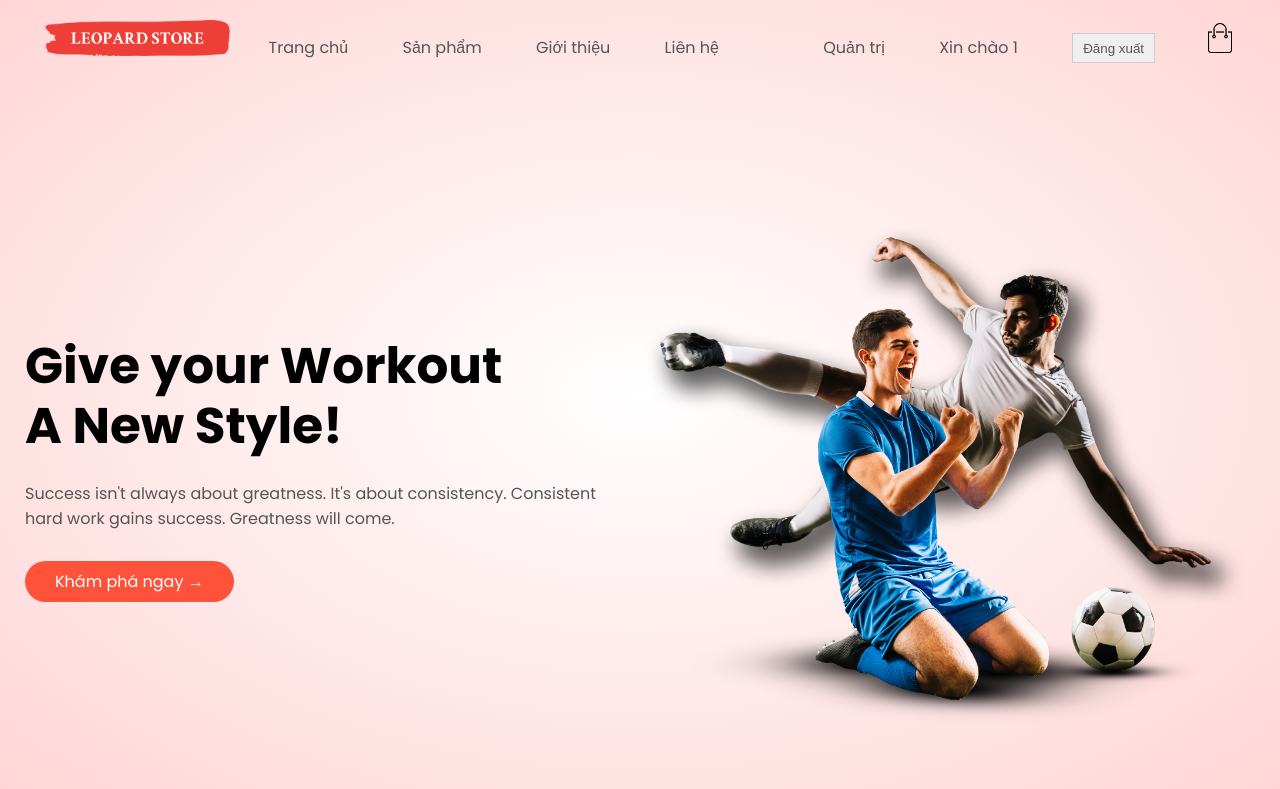
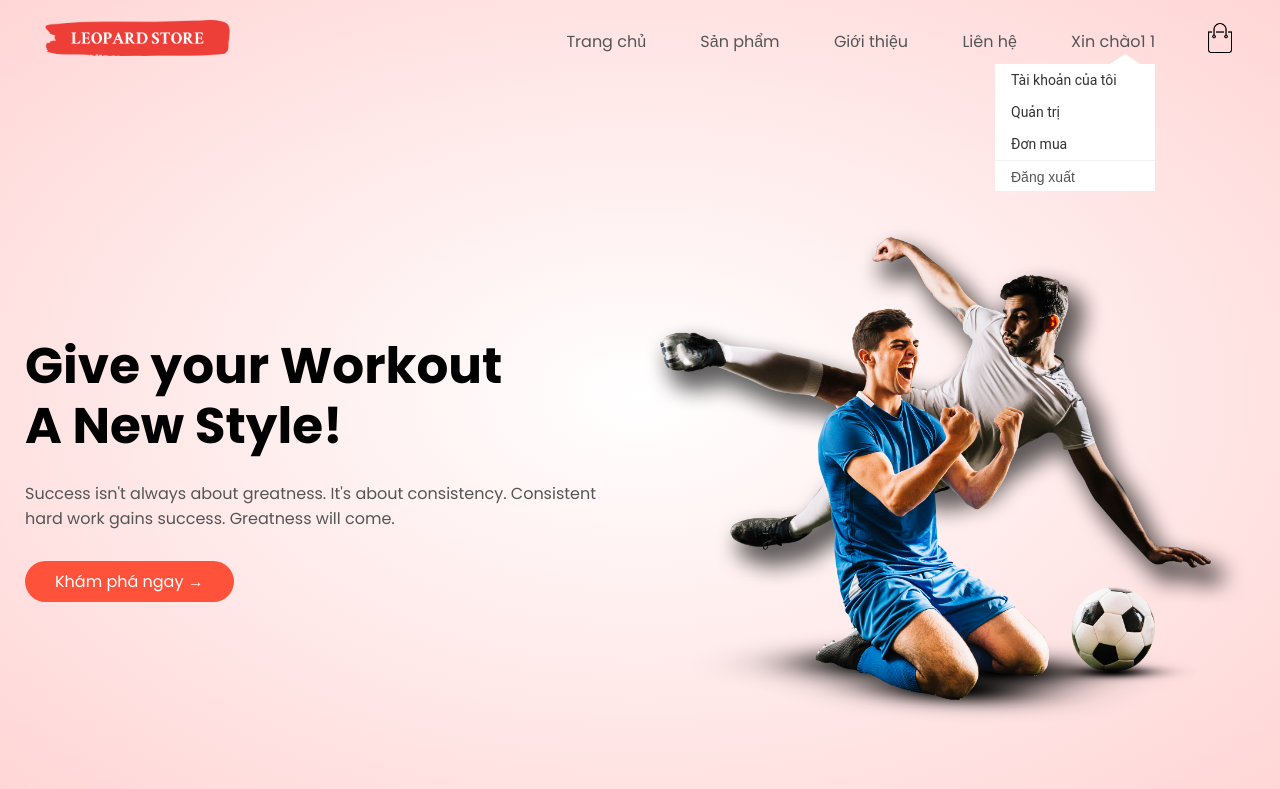
Before and after one commit to haduc25/ungdungcongnghe, a PHP site: page / in a window 1280 px wide. Shown: the top 789 px of the page. Run offline with PHP 8.4, Linux system fonts and the light colour scheme; the visitor is signed in with stand-in values (Sample User, id 1); data comes from the database, SQL or seed files in the repository.

Commit message:
handle navbar for admin

```diff
--- a/public/css/customStyle.css
+++ b/public/css/customStyle.css
@@ -46,7 +46,7 @@
     background-color: var(--white-color);
     border-radius: var(--border-radius-value);
     box-shadow: 0 1px 2px var(--box-shadow-color);
-    display: none;
+    display: block;
     animation: fadeIn ease-in 0.2s;
     will-change: opacity;
 }
@@ -71,16 +71,17 @@
     content: '';
     display: block;
     position: absolute;
-    top: -8px;
+    top: -15px;
     right: 0;
-    height: 8px;
-    width: 70%;
+    height: 15px;
+    width: 80%;
     /* background-color: cyan; */
 }
 
 .navbar__user-menu-item {
     margin: 0;
     display: block;
+    font-family: var(--title-font);
 }
 
 .navbar__user-menu-item--separate {
@@ -91,7 +92,7 @@
     display: block;
     color: var(--text-color);
     font-size: 14px;
-    padding: 4px 16px;
+    padding: 8px 16px;
 }
 
 .navbar__user-menu-item a:first-child {
@@ -108,6 +109,10 @@
     background-color: #f7f7f7;
 }
 
+.navbar__user-menu-item form:hover {
+    background-color: #f7f7f7;
+}
+
 /*  */
 
 /* properties for all */
@@ -117,9 +122,18 @@
 
 /* navbar */
 .btn-dangxuat{
-    /* border: none; */
+    border: none;
     outline: none;
     color: #555;
+    margin: 0;
+    padding: 0;
+    background-color: transparent;
+}
+
+.navbar__user-menu-item > form > input {
+    text-align: left;
+    font-size: 14px;
+    padding: 8px 16px;
 }
 
 /* pages - products - button */
--- a/utils/navbar.php
+++ b/utils/navbar.php
@@ -13,36 +13,33 @@ if (isset($_POST['nutdx'])) {
 			<li><a href="index.php?action=sanpham">Sản phẩm</a></li>
 			<li><a href="index.php?action=gioithieu">Giới thiệu</a></li>
 			<li><a href="index.php?action=lienhe">Liên hệ</a></li>
-			<li> <?php
+			<?php
 					if (isset($_SESSION['tennd'])) {
 						if ($_SESSION['quyennd'] == 1) {
 					?>
-			<li><a class="nav-link active" aria-current="page" href="index.php?action=quantri">Quản trị</a></li>
 				<li class="navbar__user">
-				<a class="nav-link active" aria-current="page" href="#">Xin chào <?php echo $_SESSION['tennd']; ?>
+					<a class="nav-link active" aria-current="page" href="#">Xin chào1 <?php echo $_SESSION['tennd']; ?>
 				</a>
 					<ul class="navbar__user-menu">
 						<li class="navbar__user-menu-item">
 							<a href="https://github.com/haduc25">Tài khoản của tôi</a>
 						</li>
+						<li class="navbar__user-menu-item"><a class="nav-link active" aria-current="page" href="index.php?action=quantri">Quản trị</a></li>
 						<li class="navbar__user-menu-item">
 							<a href="">Đơn mua</a>
 						</li>
 						<li
 							class="navbar__user-menu-item navbar__user-menu-item--separate"
 						>
-						<a href="" id="logout">Đăng xuất</a>
+							<form method="post"><input class="btn-dangxuat" type="submit" name="nutdx" value="Đăng xuất"></form>
 						</li>
 					</ul>
-			</li>
-			<li>
-				<form method="post"><input class="btn-dangxuat" type="submit" name="nutdx" value="Đăng xuất"></form>
 				</li>
 
 			<?php
 						} else {
 		?>
-			<li><a class="nav-link nav-link__active" aria-current="page" href="#">Xin chào <?php echo $_SESSION['tennd']; ?></li>
+			<li><a class="nav-link nav-link__active" aria-current="page" href="#">Xin chào2 <?php echo $_SESSION['tennd']; ?></li>
 			</a>
 			<li>
 				<form method="post"><input class="btn-dangxuat" type="submit" name="nutdx" value="Đăng xuất"></form>
```
Lines whose indentation alone changed are shown as unchanged.
